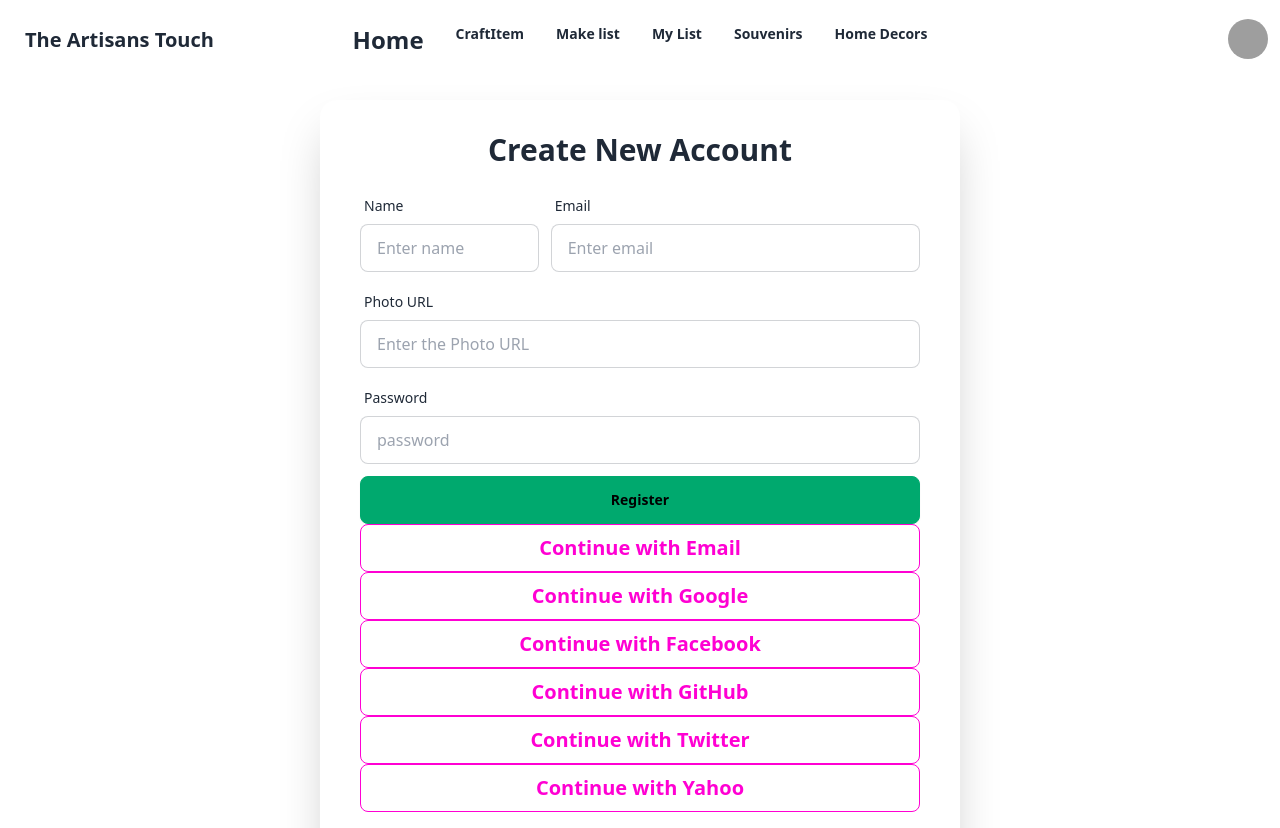
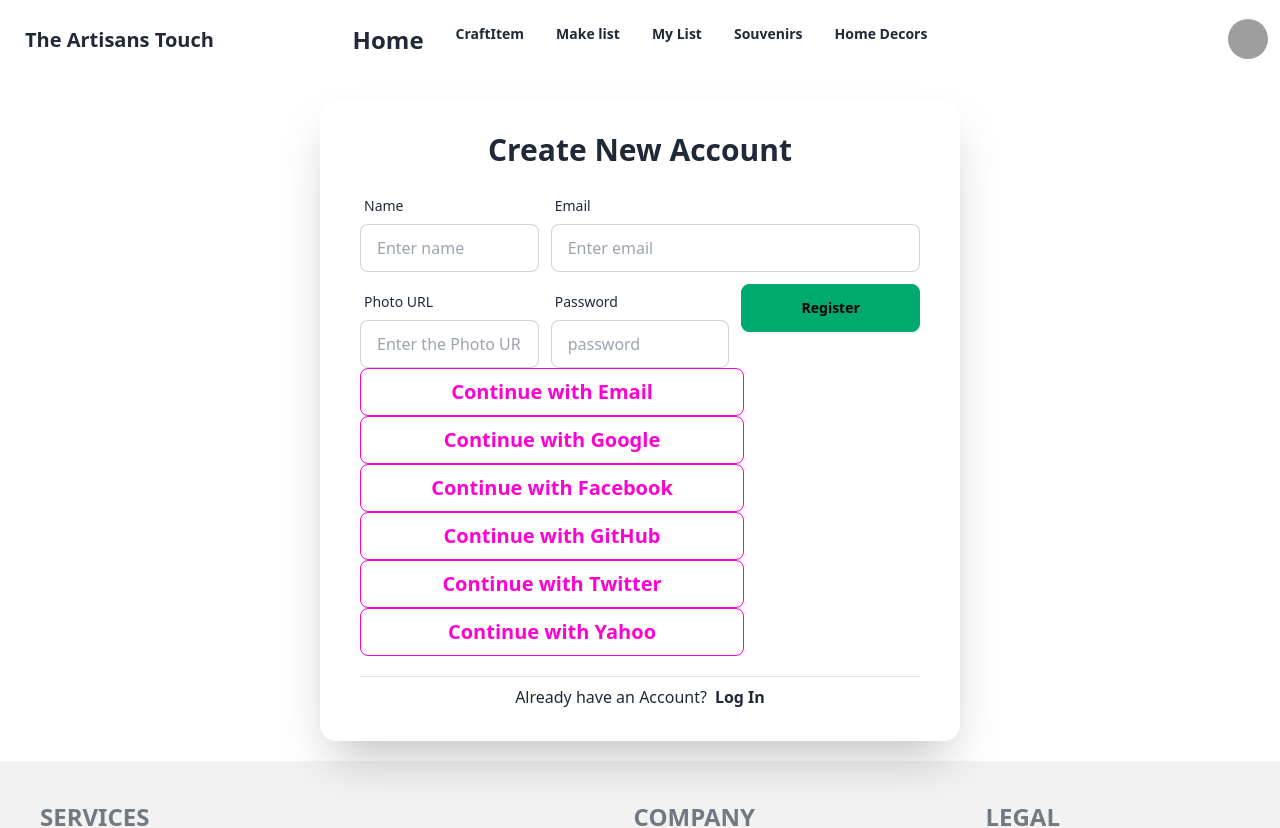
Before and after one commit to TechGenius23/art-and-craft-crud, a React (Vite) app: page /register in a window 1280 px wide. Shown: the top 828 px of the page. Built offline with nearby package versions, Linux system fonts and the light colour scheme; no server answers; grey boxes are pictures that could not be loaded.

Commit message:
cardprbsolve

```diff
--- a/src/assets/Components/Addcraftitems.jsx
+++ b/src/assets/Components/Addcraftitems.jsx
@@ -1,8 +1,8 @@
-import { Link, NavLink } from "react-router-dom";
+import { Link } from "react-router-dom";
 
 
 const Addcraftitems = ({data={}}) => {
-
+console.log(data);
     const{name,price,image,id}=data;
     return (
 
--- a/src/assets/Components/Authprovider.jsx
+++ b/src/assets/Components/Authprovider.jsx
@@ -1,26 +1,28 @@
 /* eslint-disable react-refresh/only-export-components */
 /* eslint-disable react/prop-types */
-import { createContext, useEffect, useState, } from "react";
+import { createContext,  } from "react";
 import app from '../Firebaseconfig'
-import { createUserWithEmailAndPassword, GithubAuthProvider, GoogleAuthProvider,signInWithEmailAndPassword, signInWithPopup, getAuth, onAuthStateChanged, TwitterAuthProvider,} from "firebase/auth";
+import { createUserWithEmailAndPassword, GithubAuthProvider, GoogleAuthProvider, signInWithEmailAndPassword, signInWithPopup, getAuth, TwitterAuthProvider, } from "firebase/auth";
 
 
 export const AuthContext = createContext()
 
 const googleprovider = new GoogleAuthProvider();
-const githubprovider=new GithubAuthProvider();
+const githubprovider = new GithubAuthProvider();
 const twitterprovider = new TwitterAuthProvider();
 
 const Authprovider = ({ children }) => {
-    const [user, setuser] = useState(null);
-    console.log(user);
-   const auth=getAuth(app)
+  // const [user, setuser] = useState(null);
+  // console.log(user);
+  const auth = getAuth(app)
 
 
   // creatuser
-    // const createUser = (email, password) => {
-    //     return createUserWithEmailAndPassword(auth, email, password)
-    // }
+  const createUser = (email,password) => {
+    // console.log("Create User, ", user)
+
+    return createUserWithEmailAndPassword(auth,email,password)
+  }
 
   // emailleuser
   const signInWithEmail = (email, password) => {
@@ -37,31 +39,31 @@ const Authprovider = ({ children }) => {
   // facebookuser
 
   // GitHubuser
-    const SignInWithGit=()=>{
+  const SignInWithGit = () => {
     return signInWithPopup(auth, githubprovider)
   }
 
   // Twitteruser
-    const twiter=()=>{
+  const twiter = () => {
     return signInWithPopup(auth, twitterprovider)
   }
 
   // observer
-useEffect(() => {
-    onAuthStateChanged(auth, (user) => {
-      if (user) {
-        setuser(user)
-      };
+  // useEffect(() => {
+  //     onAuthStateChanged(auth, (user) => {
+  //       if (user) {
+  //         setuser(user)
+  //       };
 
-    })
-  }, []);
+  //     })
+  //   }, []);
 
 
 
 
 
   const allvalue = {
-        // createUser,
+    createUser,
     signInWithEmail,
     signInWithGoogle,
     SignInWithGit,
--- a/src/assets/Components/Beforemylist.jsx
+++ b/src/assets/Components/Beforemylist.jsx
@@ -3,12 +3,12 @@ import Mylist from "./Mylist";
 
 const Beforemylist = () => {
     const users=useLoaderData();
-
+   console.log('test',users);
     return (
         <div>
-            <h1>{users.length}</h1>
+            <h1>{users?.length}</h1>
              {
-                users.map(user=><Mylist key={user._id} singleuser={user}></Mylist>)
+                users?.map(user=><Mylist key={user._id} singleuser={user}></Mylist>)
              }
         </div>
     );
--- a/src/assets/Components/Home.jsx
+++ b/src/assets/Components/Home.jsx
@@ -11,6 +11,7 @@ import Text from "./Text";
 
 
 
+
 const Home = () => {
     const { datas } = useLoaderData(null)
 
@@ -18,7 +19,7 @@ const Home = () => {
         <>
             <Slider></Slider>
             <Text></Text>
-            <Addcraftitems></Addcraftitems>
+
             <div className='grid grid-cols-3 gap-5'>
                 {
                     datas?.map(data => <Addcraftitems key={data.id} data={data}></Addcraftitems>)
--- a/src/assets/Components/Mylist.jsx
+++ b/src/assets/Components/Mylist.jsx
@@ -1,7 +1,8 @@
 
 
 
-const Mylist = ({singleuser={}}) => {
+const Mylist = (singleuser) => {
+    console.log(singleuser);
     const {name,email,stock,time,example,rating,price,subcategory,itemname,image}=singleuser;
     return (
         <div>
@@ -19,6 +20,8 @@ const Mylist = ({singleuser={}}) => {
                     </div>
                 </div>
             </div>
+
+
         </div>
     );
 };
--- a/src/assets/Components/Register.jsx
+++ b/src/assets/Components/Register.jsx
@@ -1,17 +1,17 @@
 import { useContext, useState } from "react";
-import { Link, useNavigate } from "react-router-dom";
+import { Link, } from "react-router-dom";
 import { AuthContext } from "./Authprovider";
-import swal from 'sweetalert2'
+// import swal from 'sweetalert2'
 
 
 
 
 const Register = () => {
 
-    const { signInWithGoogle,SignInWithGit,twiter} = useContext(AuthContext);
-    const navigate = useNavigate();
-    const [error, setError] = useState("");
-    const [showPassword, ] = useState(false);
+    const { createUser, signInWithGoogle, SignInWithGit, twiter } = useContext(AuthContext);
+    // const navigate = useNavigate();
+    // const [error, setError] = useState("");
+    const [showPassword,] = useState(false);
 
     const handleCreateUser = (e) => {
         e.preventDefault();
@@ -20,21 +20,22 @@ const Register = () => {
         const email = form.email.value;
         const password = form.password.value;
         const photoURl = form.photoURL.value;
+        const formm = { name, email, password, photoURl }
+        console.log(formm);
+        // if (password.length < 6) {
+        //     setError("Password must be six characters long or more");
+        //     return;
+        // }
+        // if (!/(?=.*?[#?!@$%^&*-])/.test(password)) {
+        //     setError("Password should contain at least one Special character");
+        //     return;
+        // }
+        // if (!/(?=.*?[A-Z])/.test(password)) {
+        //     setError("Password should contain at least one Capital character");
+        //     return;
+        // }
 
-            if (password.length < 6) {
-                setError("Password must be six characters long or more");
-                return;
-            }
-            if (!/(?=.*?[#?!@$%^&*-])/.test(password)) {
-                setError("Password should contain at least one Special character");
-                return;
-            }
-            if (!/(?=.*?[A-Z])/.test(password)) {
-                setError("Password should contain at least one Capital character");
-                return;
-            }
-
-
+        createUser(email,password)
 
 
 
@@ -44,8 +45,8 @@ const Register = () => {
             <h1 className="font-bold text-3xl mb-5 text-center">
                 Create New Account
             </h1>
-            <form onSubmit={handleCreateUser} className=" space-y-3">
-                <div className="grid lg:grid-cols-3 w-full gap-3">
+
+            <form onSubmit={handleCreateUser} className="grid lg:grid-cols-3 w-full gap-3">
                 <div className="form-control">
                     <label className="label">
                         <span className="label-text">Name</span>
@@ -70,7 +71,7 @@ const Register = () => {
                     // required
                     />
                 </div>
-                </div>
+
                 <div className="form-control">
                     <label className="label">
                         <span className="label-text">Photo URL</span>
@@ -93,41 +94,47 @@ const Register = () => {
                         className="input input-bordered"
                     // required
                     />
+                </div>
+                <button className="btn btn-success">
+                    Register
+                </button>
+
+            </form>
 
 
-                </div>
-                <div className="form-control">
-                    <button  className="btn btn-success">
-                        Register
-                    </button>
+
+
+            {/* others login */}
+            <div className="form-control w-96">
+
                 <button className="btn btn-outline btn-secondary hover:bg-green-900 text-xl text-white">
                     Continue with Email
                 </button>
-                    <button onClick={()=>signInWithGoogle()} className="btn btn-outline btn-secondary hover:bg-green-900 text-xl text-white">
+                <button onClick={() => signInWithGoogle()} className="btn btn-outline btn-secondary hover:bg-green-900 text-xl text-white">
                     Continue with Google
                 </button>
 
                 <button className="btn btn-outline btn-secondary hover:bg-green-900 text-xl text-white">
                     Continue with Facebook
                 </button>
-                    <button onClick={()=>SignInWithGit()} className="btn btn-outline btn-secondary hover:bg-green-900 text-xl text-white">
+                <button onClick={() => SignInWithGit()} className="btn btn-outline btn-secondary hover:bg-green-900 text-xl text-white">
                     Continue with GitHub
                 </button>
-                    <button onClick={()=>twiter()} className="btn btn-outline btn-secondary hover:bg-green-900 text-xl text-white">
+                <button onClick={() => twiter()} className="btn btn-outline btn-secondary hover:bg-green-900 text-xl text-white">
                     Continue with   Twitter
                 </button>
                 <button className="btn btn-outline btn-secondary hover:bg-green-900 text-xl text-white">
                     Continue with Yahoo
                 </button>
-                    {error ? (
+                {/* {error ? (
                     <>
                         <p className=" text-red-600 text-sm text-center">{error}</p>
                     </>
                 ) : (
                     ""
-                    )}
+                )} */}
             </div>
-            </form>
+
             <div className=" flex items-center gap-4 mt-5 mb-2">
                 <hr className="w-full" />
             </div>
```
Also changed, not shown: src/main.jsx (+27 -26 lines). Lines whose indentation alone changed are shown as unchanged.
